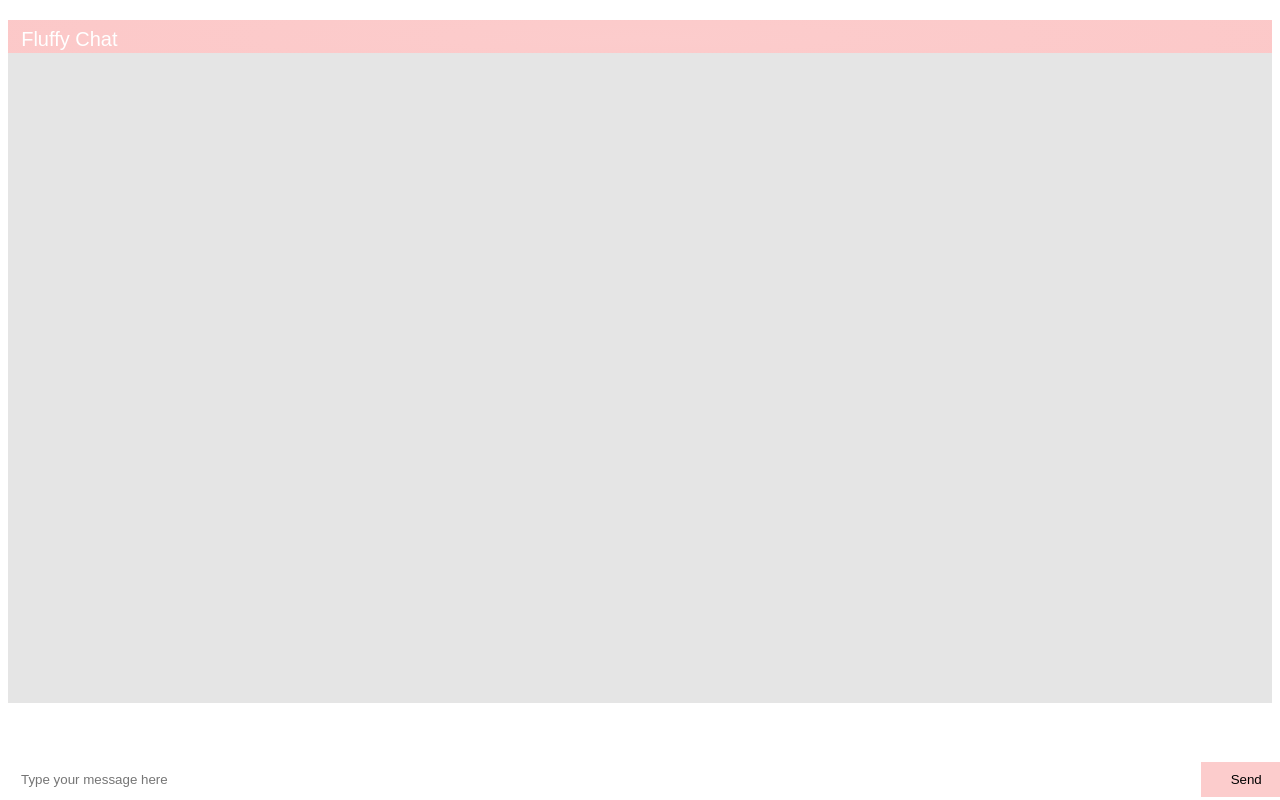
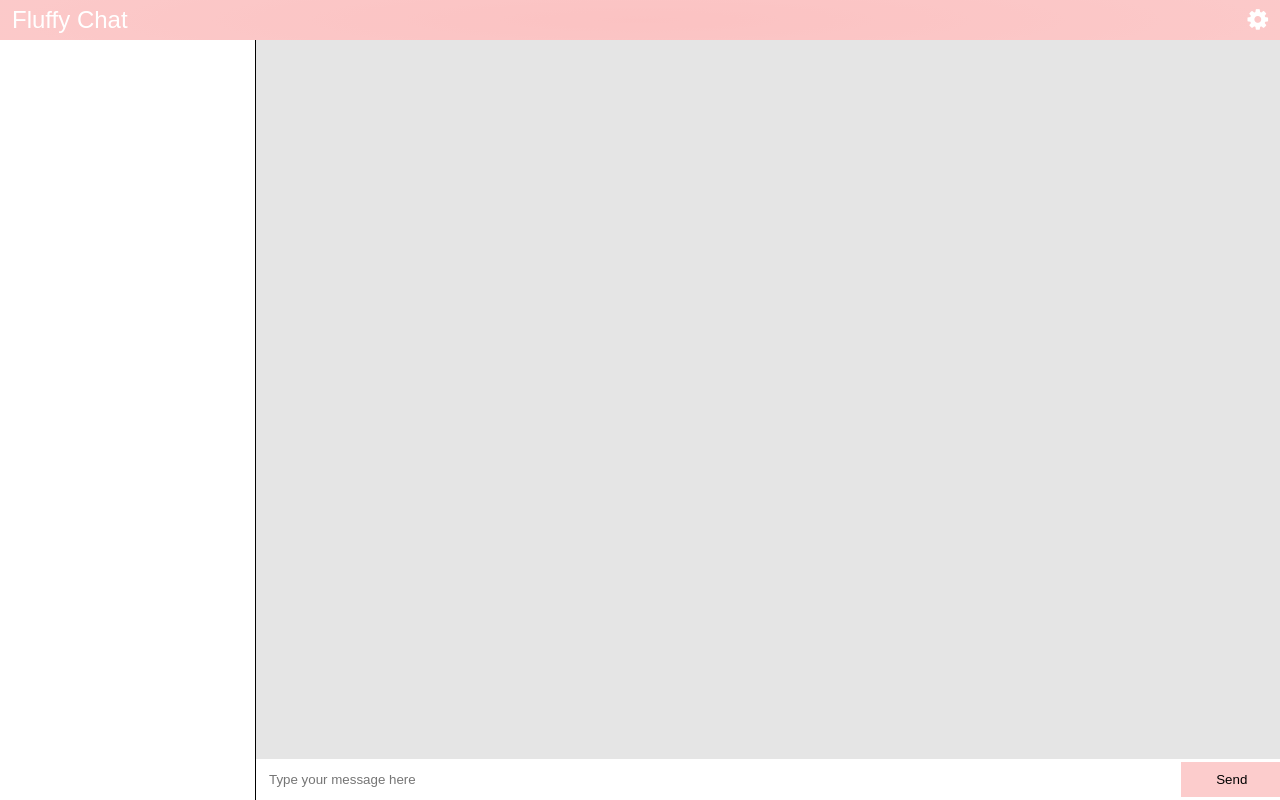
Before and after one commit to Chippers255/fluffy_chat, a browser extension: page client/web_app/client.html in a window 1280 px wide. Drawn offline with nearby package versions, Linux system fonts and the light colour scheme.

Commit message:
Cleaned HTML/CSS and Fixed Styling

```diff
--- a/client/web_app/client.html
+++ b/client/web_app/client.html
@@ -5,42 +5,53 @@
 
         <meta charset="utf-8">
 
-        <script src="http://code.jquery.com/jquery-3.0.0.slim.min.js"></script>
+        <link rel="stylesheet" type="text/css" href="http://code.jquery.com/ui/1.12.1/themes/base/jquery-ui.css" />
+        <link rel="stylesheet" type="text/css" href="http://maxcdn.bootstrapcdn.com/font-awesome/4.1.0/css/font-awesome.min.css" />
+        <link rel="stylesheet" type="text/css" href="style.css" />
 
-        <link href="style.css" rel="stylesheet" />
+        <script src="https://code.jquery.com/jquery-1.12.4.js"></script>
+        <script src="https://code.jquery.com/ui/1.12.1/jquery-ui.js"></script>
     </head>
 
     <body>
-        <section class='chat-container'>
-            <header class='top-header'>
-                <div class='left'>
-                    <span class='top-header-tit'>Fluffy Chat</span>
+        <header id="chat-header">
+            <div id="left">
+                <span id='header-title'>Fluffy Chat</span>
             </div>
-
-                <div class='right'>
-                    <span class='typicons-cog'></span>
+            <div id='right'>
+                <span id="header-settings"><i class="fa fa-cog"></i></span>
             </div>
         </header>
 
-            <ol id='message-list' class='chat-box'></ol>
+        <aside id="chat-sidebar">
+            <ol id="users"></ol>
+            <ol id="notifications"></ol>
+        </aside>
 
-            <form id="chat-area">
-                <div id="input-div">
+        <section id='chat-container'>
+            <ol id='message-box'></ol>
+
+            <form id="input-box">
                 <input id="message" name="message" autocomplete="off" placeholder="Type your message here" />
                 <button>Send</button>
-                </div>
             </form>
         </section>
+
         <script>
             var websocket = new WebSocket("ws://localhost:9898/");
             var userName = "Tom";
-            var userId = "tomtomthegreat";
+            var userId = localStorage["userId"];
+
+            if (!userId) {
+                userId = Math.floor((Math.random() * 1000000) + 1);
+                localStorage["userId"] = userId;
+            }
 
             websocket.onopen = function (event) {
                 websocket.send(JSON.stringify({
+                    type: "connection",
                     id: userId,
-                    name: userName,
-                    message: "start"
+                    name: userName
                 }));
             };
 
@@ -48,11 +59,18 @@
                 var obj = JSON.parse(event.data);
                 var scope = "another";
 
+                if (obj.type === "update_users") {
+                    $('#users').replaceWith('<ol id="users"></ol>');
+                    for (var i = 0; i < obj.users.length; i++) {
+                        $('#users').append('<li>' + obj.users[i] + '</li>');
+                    }
+                } else {
                     if (obj.id === userId) {
                         scope = "me";
                     }
 
-                $('#message-list').append('<li class="' + scope + '"><div class="avatar-icon"><img src="fluffy_bunny.png"></div><div class="messages"><p>' + obj.message + '</p><time>' + obj.name + ' @ ' + obj.time + '</time></div></li>');
+                    $('#message-box').append('<li class="' + scope + '"><div class="avatar-icon"><img src="fluffy_bunny.png"></div><div class="messages"><p>' + obj.message + '</p><time>' + obj.name + ' @ ' + obj.time + '</time></div></li>');
+                }
             };
 
             $('form').submit(function() {
@@ -72,7 +90,7 @@
 
                 $('#message').val('');
 
-                var wtf = $('.chat-box');
+                var wtf = $('#message-box');
                 var height = wtf[0].scrollHeight;
                 wtf.scrollTop(height);
 
--- a/client/web_app/style.css
+++ b/client/web_app/style.css
@@ -1,100 +1,113 @@
-@import url(http://weloveiconfonts.com/api/?family=fontawesome|iconicstroke|typicons);
-
-[class*="fontawesome-"]:before {
-    font-family: 'FontAwesome', sans-serif;
+html {
+    min-width: 600px;
+    min-height: 600px;
+    height: 100%;
 }
 
-[class*="iconicstroke-"]:before {
-    font-family: 'IconicStroke', sans-serif;
+body {
+    font-family: arial, sans-serif;
+    margin: 0;
+    height: 100%;
 }
 
-[class*="typicons-"]:before {
-    font-family: 'Typicons', sans-serif;
+#chat-header {
+    background: #FCCCCC;
+    color: white;
+    position: relative;
+    overflow: hidden;
+    height: 5%;
+    display:flex;
+    align-items: center;
+    justify-content: space-between;
 }
 
-body{
-    font-family:arial,sans-serif;
+#header-title {
+    display: inline-block;
+    padding: 5px 8px 5px 12px;
+    font-size: 3vh;
+    position: relative;
 }
 
-.chat-container {
-    width: 100%;
-    margin: 20px auto;
+#header-settings {
+    position: relative;
+    padding: 5px 12px 5px 8px;
+    font-size: 3vh;
+    cursor: pointer;
+    float: right;
 }
 
-.top-header {
-    background: #FCCCCC;
-    color: white;
-    padding: 0.2rem;
-    position: relative;
-    overflow: hidden;
-}
-
-.top-header-tit {
-    display: inline-block;
-    padding: 2px 5px 2px 5px;
-    font-size: 20px;
-    position: relative;
-    top: 3px;
-    left: 5px;
-}
-
-.top-header .typicons-cog{
-    position: relative;
-    top: 3px;
-    right: 3px;
-    font-size: 20px;
-    cursor:pointer;
-}
-
-.top-header .left {
+#left {
     float: left;
 }
 
-.top-header .right {
+#right {
     float: right;
-    padding-top: 5px;
 }
 
-.top-header > * {
-    position: relative;
-}
-
-.top-header::before {
-    content: '';
+#chat-header::before {
+    content: "";
     position: absolute;
     top: -100%;
     left: 0;
     right: 0;
     bottom: -100%;
     opacity: 0.25;
-    background: radial-gradient(#FCCCCC, #fbb9b9);
+    background: radial-gradient(#fbb9b9, #FCCCCC);
+    animation: pulse 1s ease alternate infinite;
 }
 
-.chat-box {
+#chat-header > * {
+    position: relative;
+}
+
+@keyframes pulse {
+  from { opacity: 0; }
+  to { opacity: 0.5; }
+}
+
+#chat-sidebar {
+    display: inline-block;
+    vertical-align: top;
+    padding: 10px 10px 10px 10px;
+    width: 15%;
+    float: left;
+}
+
+#chat-container {
+    display: flex;
+    flex-flow: column;
+    vertical-align: top;
+    width: 80%;
+    height: 95%;
+    float: right;
+    border-left: 1px black solid;
+}
+
+#message-box {
     list-style: none;
     background: #e5e5e5;
     margin: 0;
-    padding: 0 0 50px 0;
-    height: 600px;
+    padding: 50px 10px 60px 10px;
     overflow-y: auto;
+    flex: 1 1 auto;
 }
 
-.chat-box li {
+#message-box li {
     padding: 0.5rem;
     overflow: hidden;
     display: flex;
 }
 
-.chat-box .avatar-icon {
+#message-box .avatar-icon {
     width: 40px;
     height: 40px;
     position: relative;
 }
 
-.chat-box .avatar-icon img {
+#message-box .avatar-icon img {
     display: block;
     width: 100%;
-    background-color:#FCCCCC;
+    background-color: #FCCCCC;
 }
 
 .another .avatar-icon:after {
@@ -153,39 +166,26 @@ body{
     color: #ccc;
 }
 
-.setting{
-    background-color: #e5e5e5;
-    height: 32px;
-    padding-top: 2px;
-    border-bottom: 1px solid rgba(0,0,0,.1);
+#input-box {
+    background: #FFF;
+    padding: 3px;
+    position: fixed;
+    bottom: 0;
+    width: 80%;
 }
 
-.setting .left {
-    float: left;
+#input-box input {
+    border: 0;
+    padding: 10px;
+    width: 85%;
+    margin-right: .5%;
+    float:left;
 }
 
-.setting .right {
-    float: right;
+#input-box button {
+    width: 10%;
+    background: #FCCCCC;
+    border: none;
+    padding: 10px;
+    float:right;
 }
-
-form { background: #FFF; padding: 3px; position: fixed; bottom: 0; width: 100%; }
-form input { border: 0; padding: 10px; width: 85%; margin-right: .5%; float:left;}
-form button { width: 7%; background: #FCCCCC; border: none; padding: 10px; float:right;}
-
-.iconicstroke-user:hover, .typicons-cog:hover,.fontawesome-facetime-video:hover{
-    color:#000000;
-}
-
-::-webkit-scrollbar{height:14px;width:10px;background:#eee;border-left:1px solid #ddd}
-::-webkit-scrollbar-thumb{background:#ddd;border:1px solid #cfcfcf}
-::-webkit-scrollbar-thumb:hover{background:#b2b2b2;border:1px solid #b2b2b2}
-::-webkit-scrollbar-thumb:active{background:#b2b2b2;border:1px solid #b2b2b2}
-
-@-webkit-keyframes pulse {
-    from {
-        opacity: 0;
-    }
-    to {
-        opacity: 0.5;
-    }
-}
```
Also changed, not shown: client/web_app/fluffy_bunny.png (added). Lines whose indentation alone changed are shown as unchanged.
